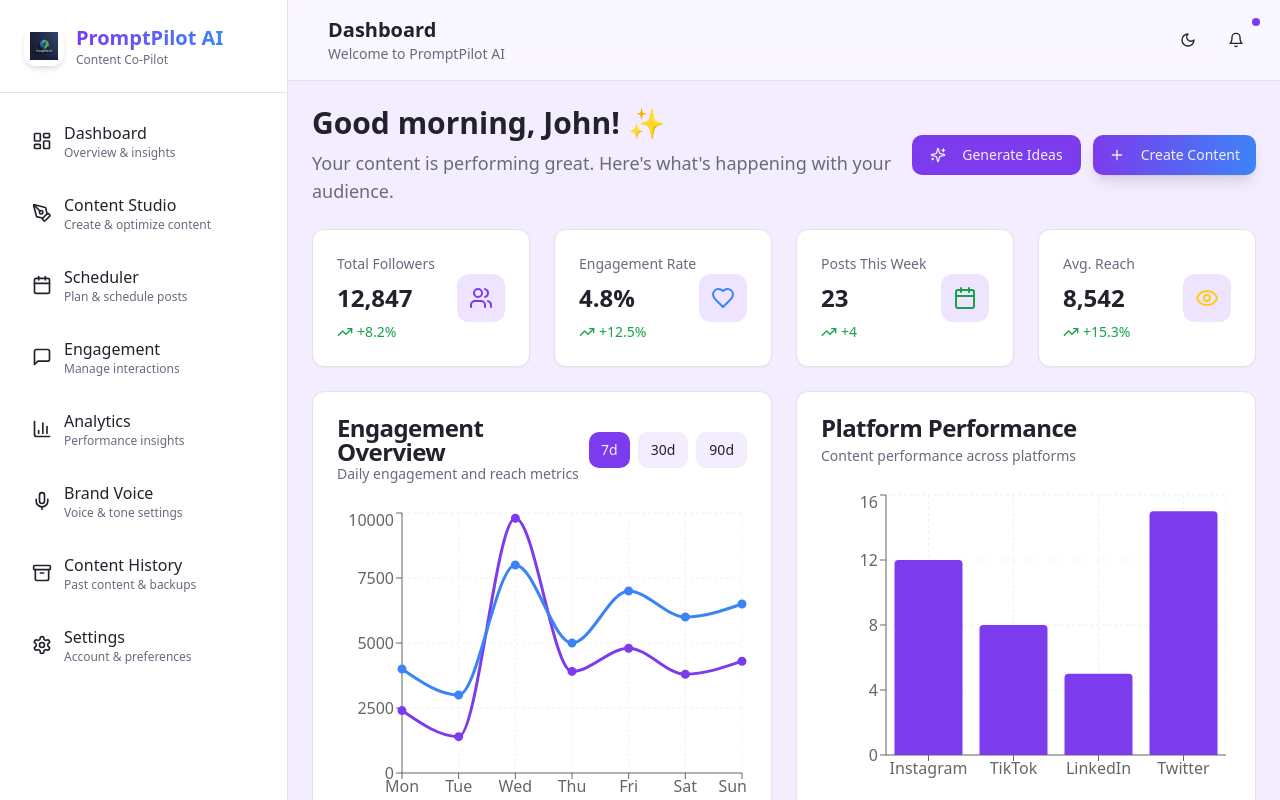
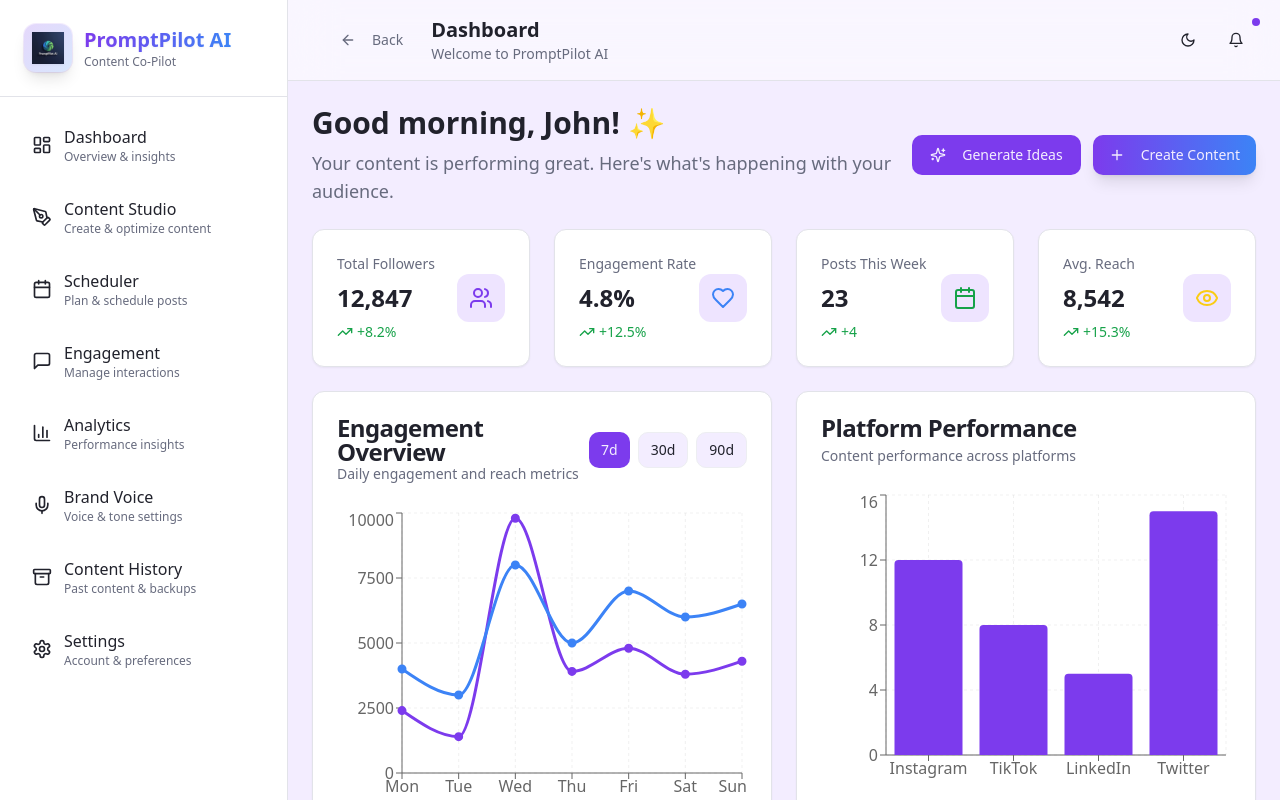
Before and after one commit to themachetti/PromptPilot-Ai-UI, a React (Vite) app: page /app in a window 1280 px wide. Shown: the top 800 px of the page. Built offline with nearby package versions, Linux system fonts and the light colour scheme.

Commit message:
Fix: Improve logo visibility and add back button
The logo on the home page was not displayed clearly. This commit adjusts the styling to ensure the logo is visible in all conditions. Additionally, a back button has been implemented for improved navigation.

```diff
--- a/src/components/layout/AppLayout.tsx
+++ b/src/components/layout/AppLayout.tsx
@@ -14,7 +14,8 @@ import {
   X,
   Sun,
   Moon,
-  Bell
+  Bell,
+  ArrowLeft
 } from "lucide-react";
 import { Button } from "@/components/ui/button";
 import { Avatar, AvatarFallback, AvatarImage } from "@/components/ui/avatar";
@@ -123,15 +124,15 @@ const AppLayout = () => {
           {/* Logo */}
           <div className="flex items-center justify-between p-6 border-b border-border">
             <div className="flex items-center space-x-3">
-              <div className="w-10 h-10 rounded-xl overflow-hidden bg-card p-1.5 shadow-md">
+              <div className="w-12 h-12 rounded-xl overflow-hidden bg-gradient-to-br from-primary/20 to-accent/20 p-2 shadow-lg ring-1 ring-primary/10">
                 <img
                   src="/lovable-uploads/3f420088-d9e7-4b55-a36b-55a4bb2021b0.png"
                   alt="PromptPilot AI"
-                  className="w-full h-full object-contain transition-all duration-300"
+                  className="w-full h-full object-contain drop-shadow-sm"
                 />
               </div>
               <div>
-                <h1 className="text-xl font-bold text-gradient">PromptPilot AI</h1>
+                <h1 className="text-xl font-bold text-gradient drop-shadow-sm">PromptPilot AI</h1>
                 <p className="text-xs text-muted-foreground">Content Co-Pilot</p>
               </div>
             </div>
@@ -216,6 +217,18 @@ const AppLayout = () => {
               >
                 <Menu className="w-5 h-5" />
               </Button>
+
+              {/* Back Button */}
+              <Button
+                variant="ghost"
+                size="sm"
+                onClick={() => window.history.back()}
+                className="flex items-center space-x-2 text-muted-foreground hover:text-foreground"
+              >
+                <ArrowLeft className="w-4 h-4" />
+                <span className="hidden sm:inline">Back</span>
+              </Button>
+
               <div>
                 <h2 className="text-xl font-semibold">
                   {navigationItems.find(item => item.path === location.pathname)?.name || "Dashboard"}
--- a/src/pages/Landing.tsx
+++ b/src/pages/Landing.tsx
@@ -61,14 +61,14 @@ const Landing = () => {
       <header className="border-b bg-card/50 backdrop-blur-xl sticky top-0 z-50">
         <div className="container mx-auto px-4 py-4 flex items-center justify-between">
           <div className="flex items-center space-x-3">
-            <div className="w-10 h-10 rounded-xl overflow-hidden bg-white/10 backdrop-blur-sm p-1">
+            <div className="w-12 h-12 rounded-xl overflow-hidden bg-gradient-to-br from-primary/20 to-accent/20 p-2 shadow-lg ring-1 ring-primary/10">
               <img
                 src="/lovable-uploads/3f420088-d9e7-4b55-a36b-55a4bb2021b0.png"
                 alt="PromptPilot AI"
-                className="w-full h-full object-contain filter dark:invert-0 invert transition-all duration-300"
+                className="w-full h-full object-contain drop-shadow-sm"
               />
             </div>
-            <span className="text-2xl font-bold text-gradient">PromptPilot AI</span>
+            <span className="text-2xl font-bold text-gradient drop-shadow-sm">PromptPilot AI</span>
           </div>
           <nav className="hidden md:flex items-center space-x-8">
             <a href="#features" className="text-muted-foreground hover:text-foreground transition-colors">Features</a>
@@ -263,15 +263,15 @@ const Landing = () => {
         <div className="container mx-auto px-4">
           <div className="grid md:grid-cols-4 gap-8">
             <div className="space-y-4">
-              <div className="flex items-center space-x-2">
-                <div className="w-8 h-8 rounded-lg overflow-hidden bg-white/10 backdrop-blur-sm p-1">
+              <div className="flex items-center space-x-3">
+                <div className="w-10 h-10 rounded-xl overflow-hidden bg-gradient-to-br from-primary/20 to-accent/20 p-2 shadow-lg ring-1 ring-primary/10">
                   <img
                     src="/lovable-uploads/3f420088-d9e7-4b55-a36b-55a4bb2021b0.png"
                     alt="PromptPilot AI"
-                    className="w-full h-full object-contain filter dark:invert-0 invert transition-all duration-300"
+                    className="w-full h-full object-contain drop-shadow-sm"
                   />
                 </div>
-                <span className="text-xl font-bold text-gradient">PromptPilot AI</span>
+                <span className="text-xl font-bold text-gradient drop-shadow-sm">PromptPilot AI</span>
               </div>
               <p className="text-muted-foreground">
                 Your AI-powered content co-pilot for social media success.
```
